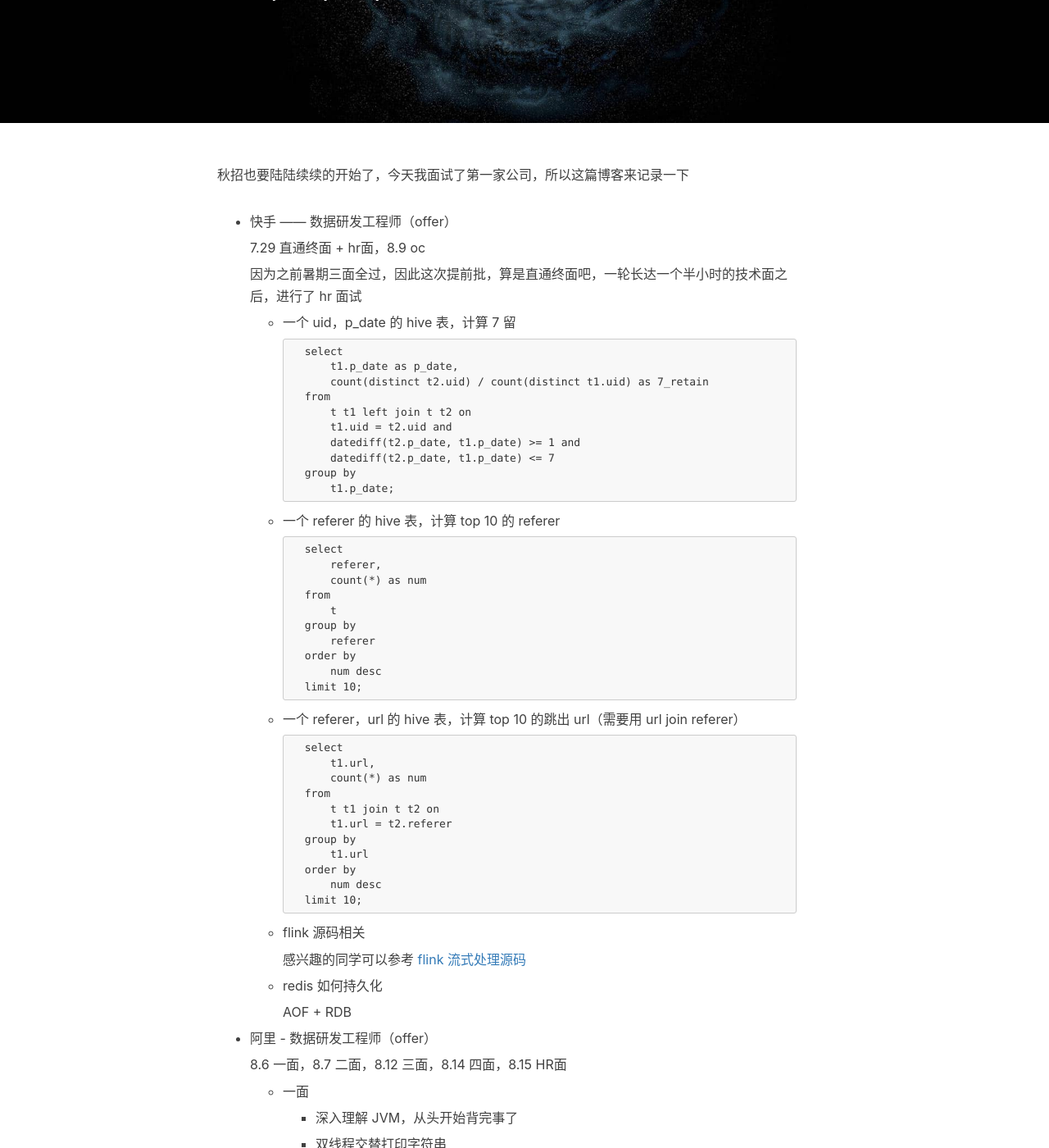
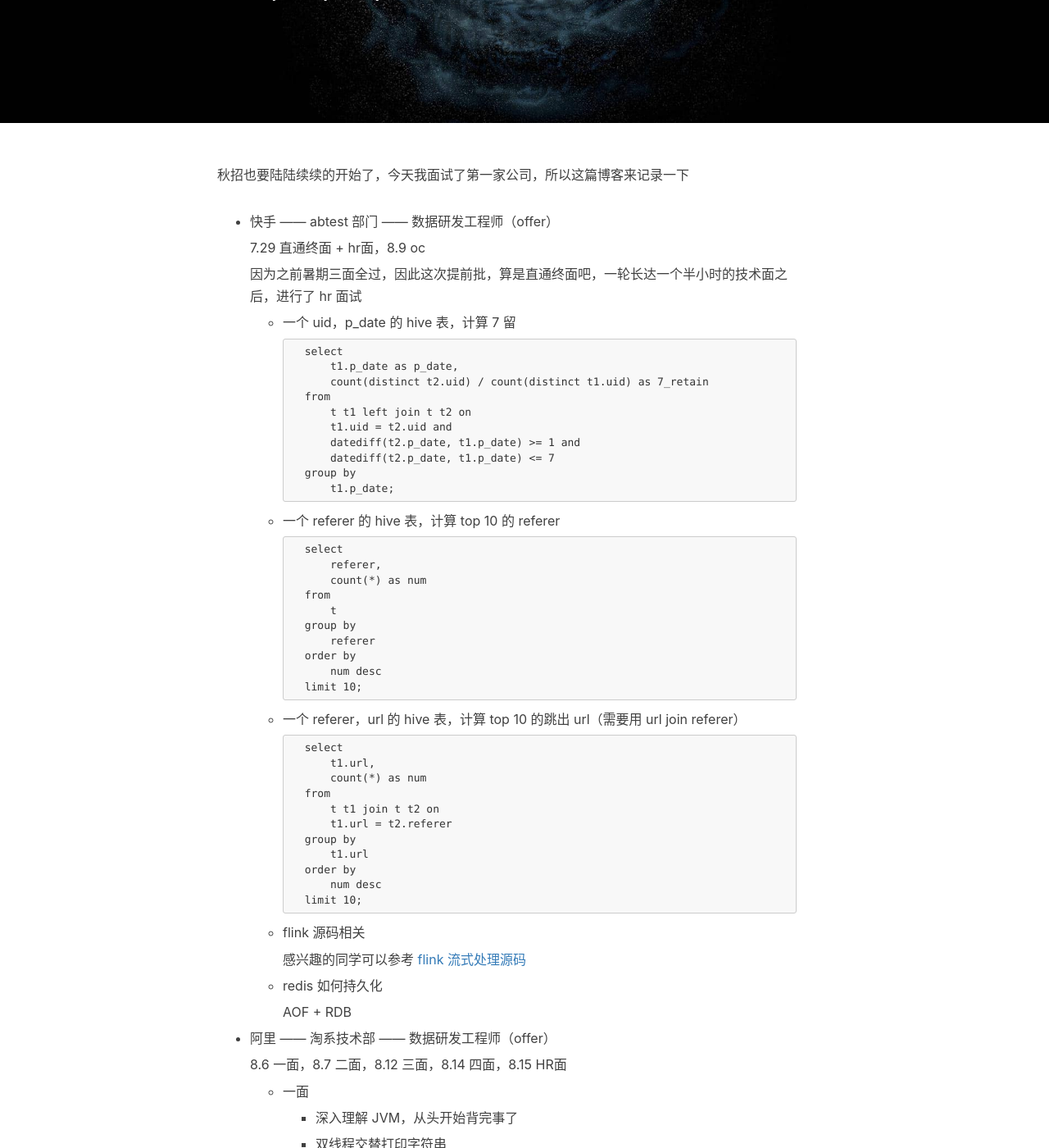
Before and after one commit to mickey0524/mickey0524.github.io, a Jekyll site: the page built from _posts/2019-07-29-autumn-interview.md, in a window 1280 px wide and 1400 px high, scrolled down 373 px. Shown: the whole window at 82% size. Built offline with Jekyll 4.4.1, drawn with Linux system fonts in a browser that asks for light colours; nearby versions of some CDN libraries; comment, search, counter and statistics services are not loaded; some of the changed text lies outside the part shown.

Commit message:
feat(interview): update interview

````diff
--- a/_posts/2019-07-29-autumn-interview.md
+++ b/_posts/2019-07-29-autumn-interview.md
@@ -11,13 +11,13 @@ tags:
 
 秋招也要陆陆续续的开始了，今天我面试了第一家公司，所以这篇博客来记录一下
 
-* 快手 —— 数据研发工程师（offer）
+* 快手 —— abtest 部门 —— 数据研发工程师（offer）
 
     7.29 直通终面 + hr面，8.9 oc
 
     因为之前暑期三面全过，因此这次提前批，算是直通终面吧，一轮长达一个半小时的技术面之后，进行了 hr 面试
 
-    * 一个 uid，p_date 的 hive 表，计算 7 留
+    * 一个 uid，p\_date 的 hive 表，计算 7 留
 
         ```
         select
@@ -71,7 +71,7 @@ tags:
 
         AOF + RDB
 
-* 阿里 - 数据研发工程师（offer）
+* 阿里 —— 淘系技术部 —— 数据研发工程师（offer）
 
     8.6 一面，8.7 二面，8.12 三面，8.14 四面，8.15 HR面
 
@@ -475,7 +475,7 @@ tags:
 
         三面聊人生，理想，以及面试官对百度云未来的展望，面试官介绍了国内的云市场，以及其他厂商的不足，学习了很多
 
-* 头条 - 大数据工程师，转正加面（offer）
+* 头条 —— 广告系统 —— 大数据工程师，转正加面（offer）
 
     8.11 转正加面
 
@@ -812,7 +812,7 @@ tags:
 
             [Lambda 和 Kappa](https://blog.csdn.net/jsjsjs1789/article/details/87105858)
 
-* 美团 - 数据研发工程师
+* 美团 —— 到店事业部 —— 数据研发工程师
 
     8.20 一面，8.22 二面，8.27 三面 - 五面，8.27 hr 面
 
````
Also changed, not shown: other parts of _posts/2019-07-29-autumn-interview.md (+8 -6 lines).
